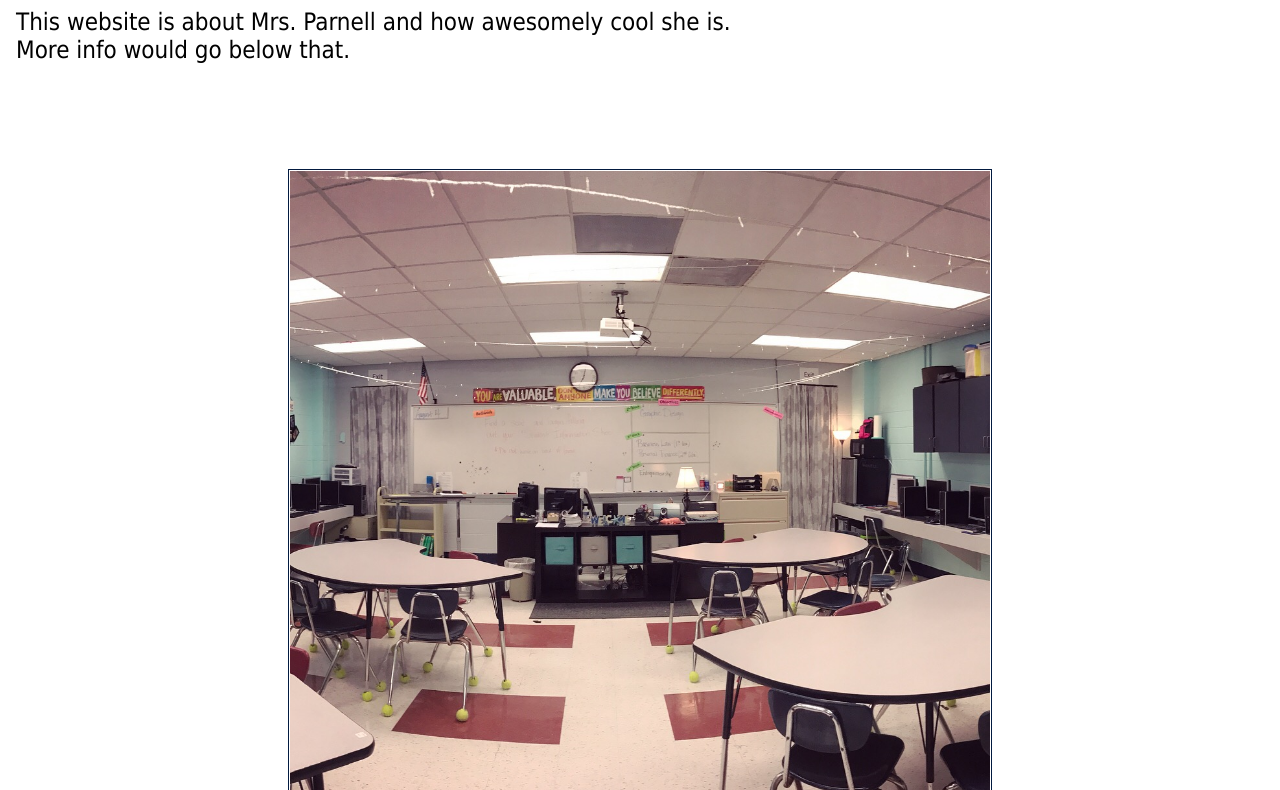
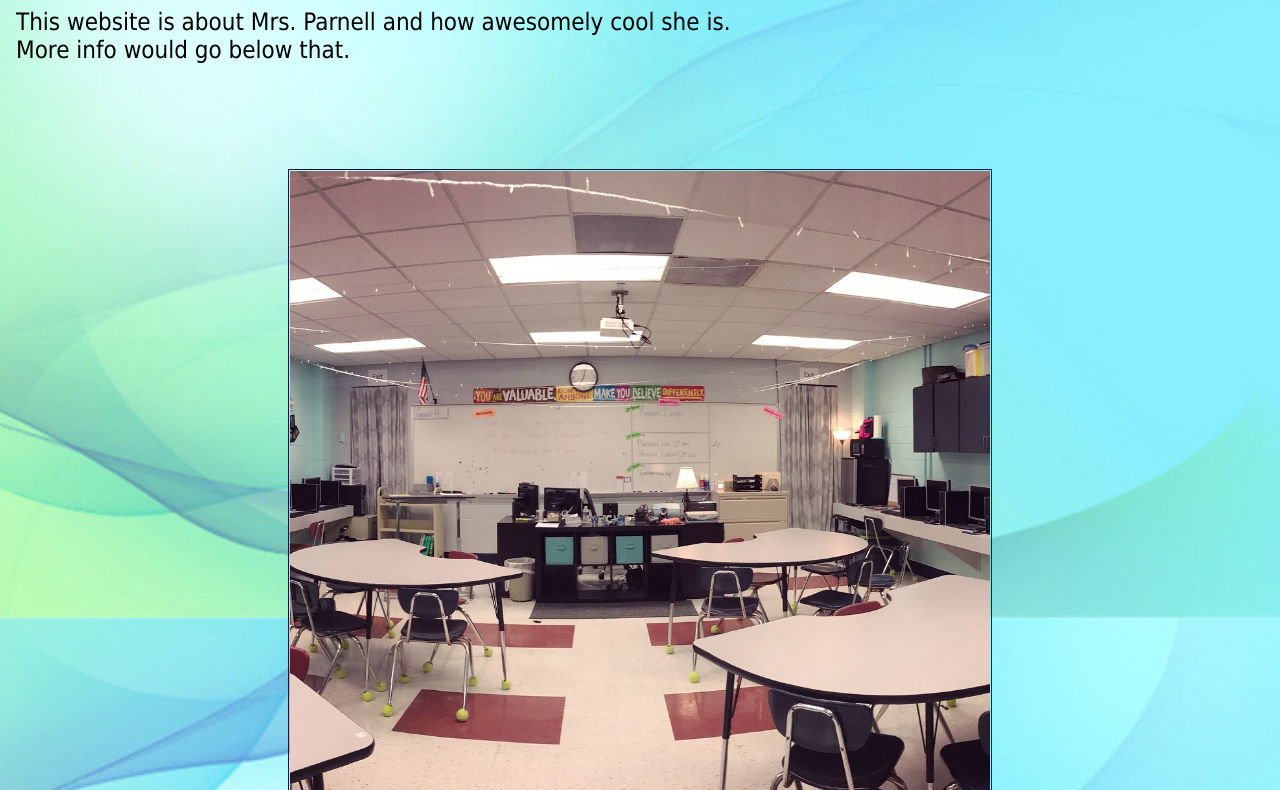
Before and after one commit to mrsparnell/tables, a plain HTML site: page index.html in a window 1280 px wide. Shown: the part 291-1081 px from the top of the page. Drawn offline with Linux system fonts and the light colour scheme.

Commit message:
edited - fixd background
d

```diff
--- a/index.html
+++ b/index.html
@@ -20,10 +20,10 @@ img {
    border:1px solid #021a40;
 }
     body {
-   https://github.com/mrsparnell/tables.git
-        background-color: #80ffff;
+   background-image: url("background.jpg"); width=100%
+   background-color: #80ffff;
     background-size: 100%;
-}
+    }
 </style>
 </head>
 <body>
```
